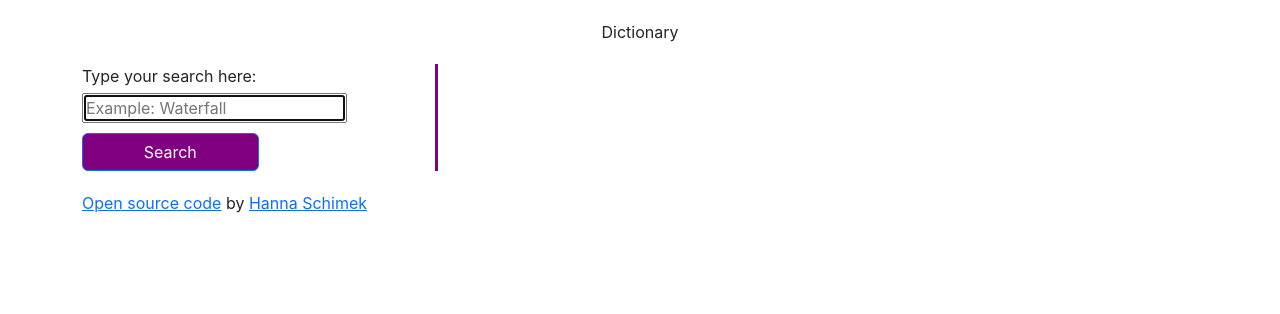
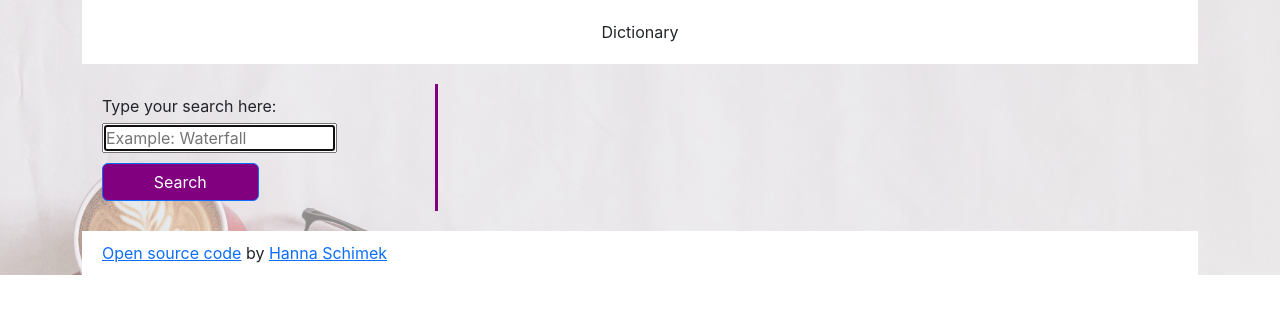
Before and after one commit to hannsch98/react-dictionary, a React (Create React App) app: page / in a window 1280 px wide. Shown: the top 314 px of the page. Built offline with nearby package versions, Linux system fonts and the light colour scheme.

Commit message:
Added background image and some CSS styling

```diff
--- a/src/App.css
+++ b/src/App.css
@@ -1,12 +1,41 @@
+.App {
+	position: relative;
+	height: 100%;
+	width: 100%;
+	display: flex;
+}
+
+.App::before {
+	content: "";
+	background-image: url("img/book.jpg");
+	background-position: center;
+	background-size: cover;
+	background-attachment: fixed;
+	position: absolute;
+	top: 0px;
+	right: 0px;
+	bottom: 0px;
+	left: 0px;
+	opacity: 0.5;
+}
+
 .App-header {
-	margin: 20px auto;
+	background-color: white;
+	padding: 20px;
 	text-align: center;
 }
 
 .App footer {
-	margin: 20px auto;
+	background-color: white;
+	margin-top: 20px;
+	padding: 10px 20px;
+	width: 100%;
 }
 
 .App footer a:hover {
 	color: purple;
 }
+
+.container {
+	position: relative;
+}
--- a/src/Dictionary.css
+++ b/src/Dictionary.css
@@ -1,3 +1,7 @@
+.Dictionary {
+	padding-top: 20px;
+}
+
 .Dictionary h1 {
 	color: purple;
 }
@@ -18,4 +22,9 @@
 
 .Dictionary .search-form {
 	border-right: 3px solid purple;
+	padding: 10px 20px;
 }
+
+.Dictionary .search-results {
+	padding: 10px 20px;
+}
--- a/src/Meaning.css
+++ b/src/Meaning.css
@@ -2,3 +2,7 @@
 	margin-bottom: 20px;
 	border-bottom: 1px solid black;
 }
+
+.Meaning h2 {
+	font-size: 1.5rem;
+}
--- a/src/Results.js
+++ b/src/Results.js
@@ -1,5 +1,6 @@
 import React from "react";
 import Meaning from "./Meaning";
+import "./Results.css";
 
 export default function Results(props) {
 	let resultData = props.data;
```
Also changed, not shown: src/Results.css (added).
